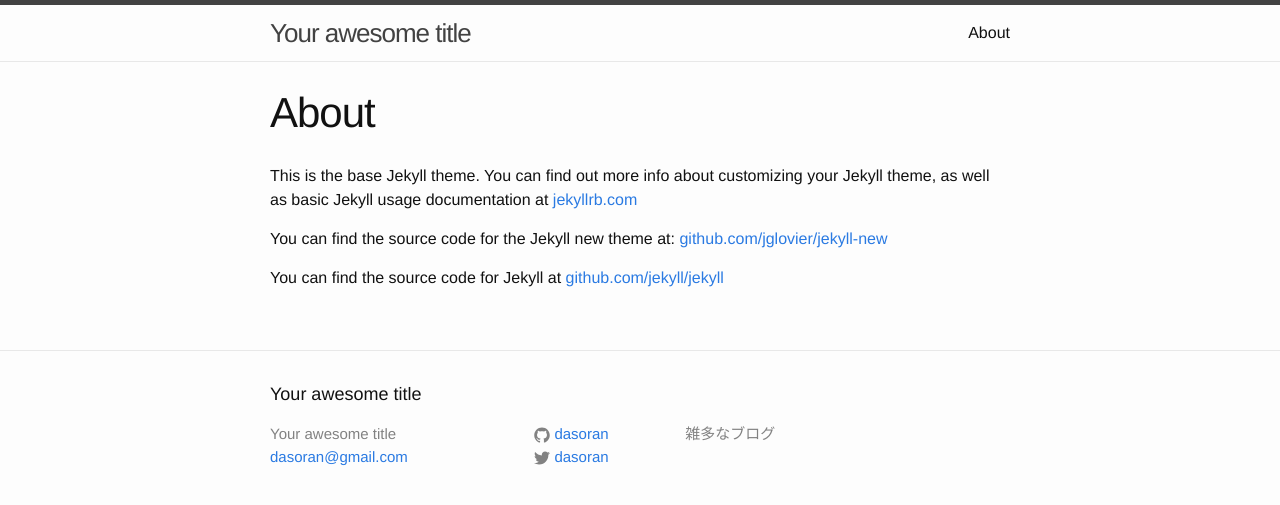
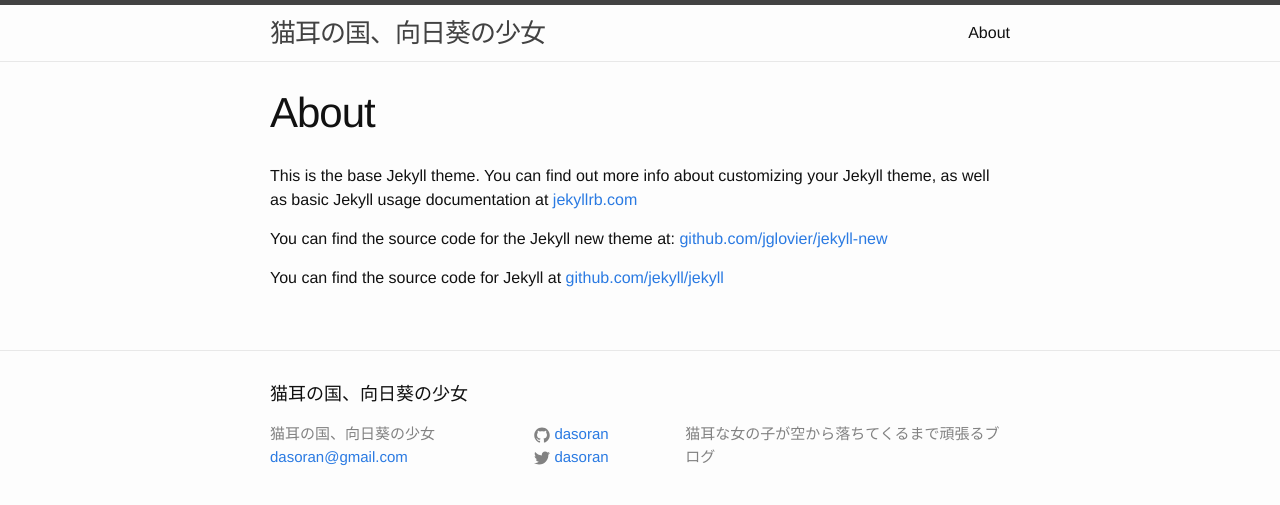
Before and after one commit to dasoran/dasoran.github.io, a Jekyll site: the page built from blogsource/about.md, in a window 1280 px wide. Shown: the top 505 px of the page. Built offline with Jekyll 4.4.1, drawn with Linux system fonts in a browser that asks for light colours.

Commit message:
ブログの設定を変更した。

```diff
--- a/blogsource/_config.yml
+++ b/blogsource/_config.yml
@@ -1,8 +1,8 @@
 # Site settings
-title: Your awesome title
+title: 猫耳の国、向日葵の少女
 email: dasoran@gmail.com
 description: > # this means to ignore newlines until "baseurl:"
-  雑多なブログ
+  猫耳な女の子が空から落ちてくるまで頑張るブログ
 baseurl: "/blog" # the subpath of your site, e.g. /blog/
 url: "http://dasoran.github.io" # the base hostname & protocol for your site
 twitter_username: dasoran
--- a/blogsource/index.html
+++ b/blogsource/index.html
@@ -18,6 +18,5 @@
     {% endfor %}
   </ul>
 
-  <p class="rss-subscribe">subscribe <a href="{{ "/feed.xml" | prepend: site.baseurl }}">via RSS</a></p>
 
 </div>
```
